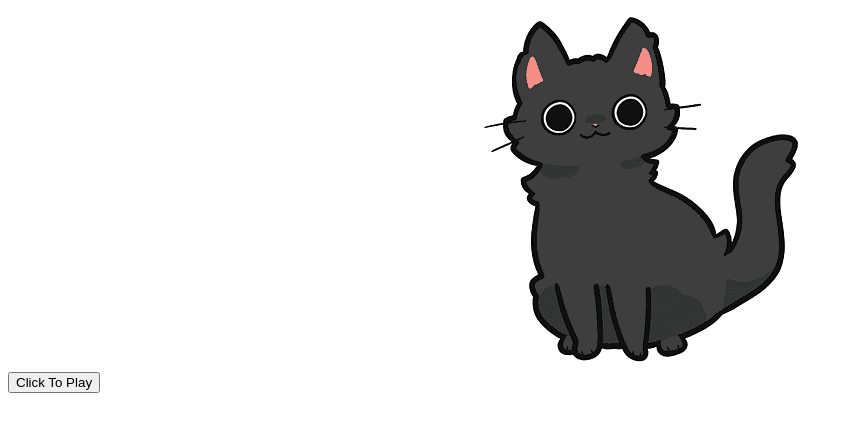
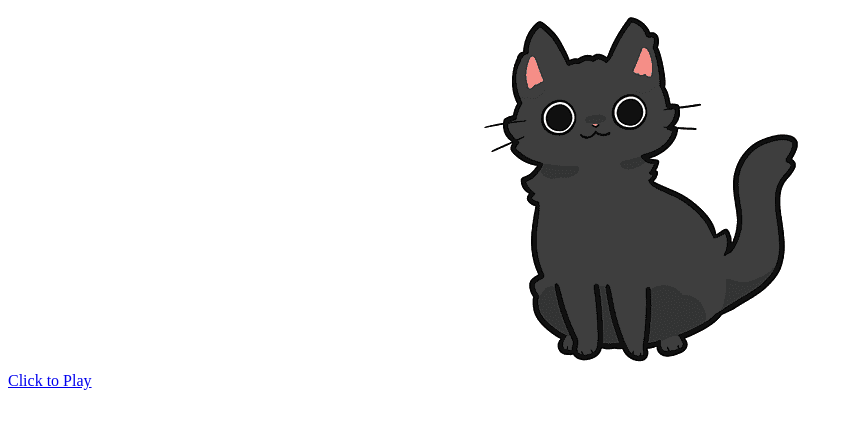
Before and after one commit to k-anne222/card-website, a plain HTML site: page index.html in a window 1280 px wide. Shown: the whole page, without its empty margins (0-853 px from the left). Drawn offline with Linux system fonts and the light colour scheme.

Commit message:
add clikc to play link

```diff
--- a/index.html
+++ b/index.html
@@ -25,7 +25,7 @@
             </div>
         </div>
         <div>
-            <button onclick = "select_player.html">Click To Play</button>
+            <a href = "select-player.html">Click to Play</a>
         </div>
     </body>
 </html>
```
Also changed, not shown: select-player.html (added), select_player.html (deleted).
